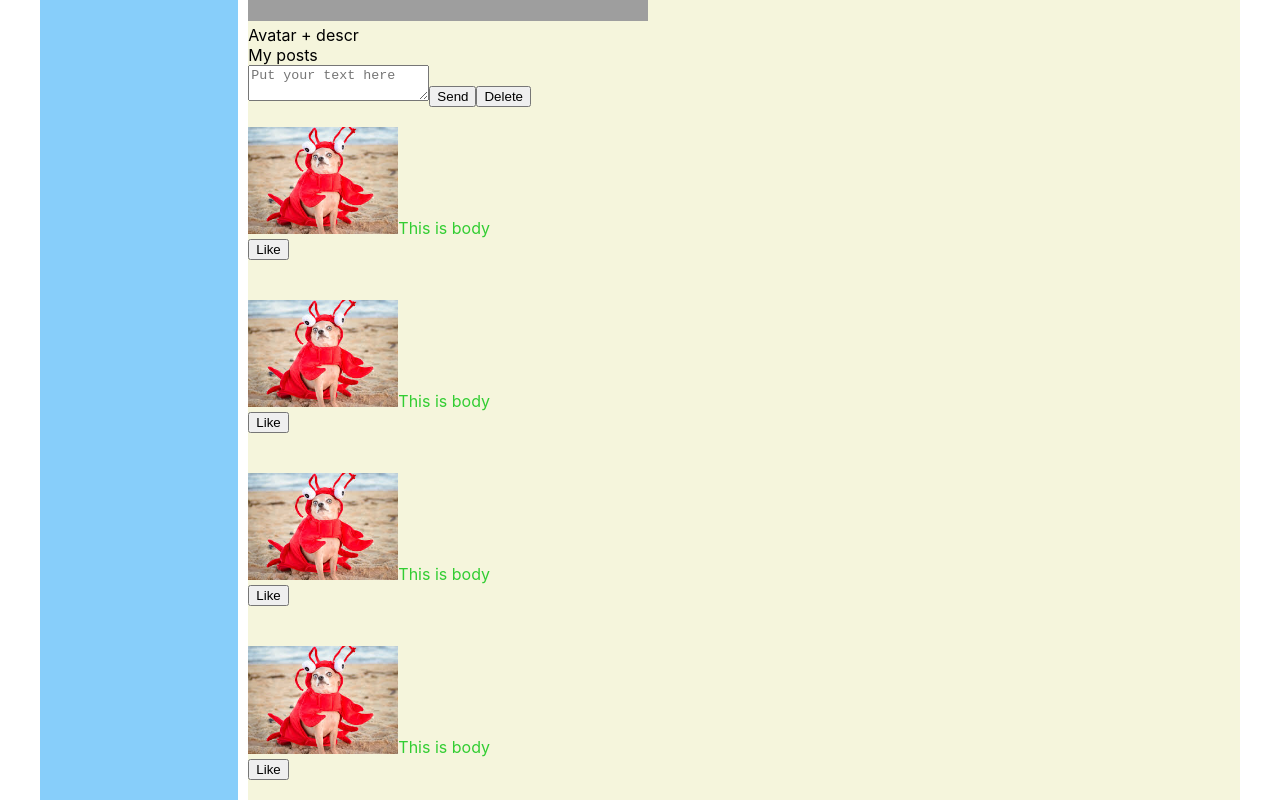
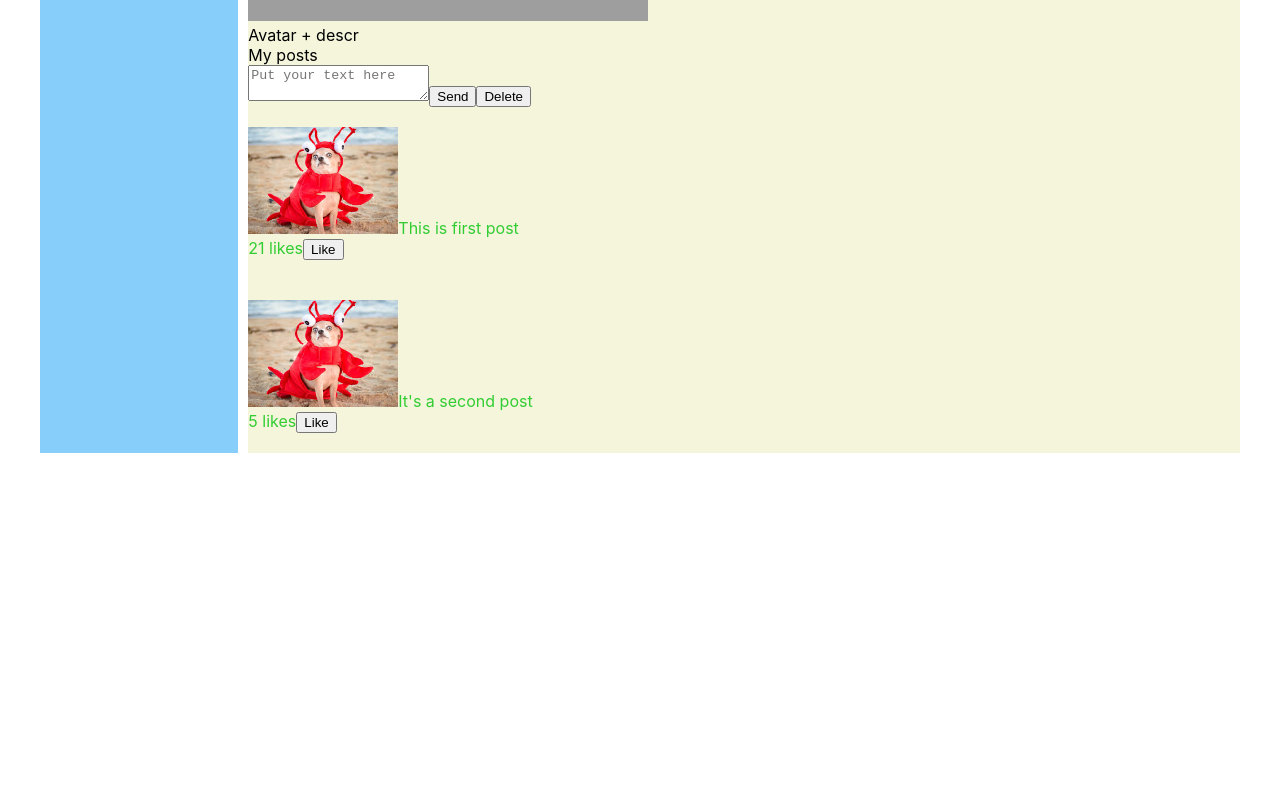
Before and after one commit to aleksandrovskiys/react-wos, a React (Create React App) app: page / in a window 1280 px wide. Shown: the part 349-1149 px from the top of the page. After the commit the page ends 802 px from the top, so only its background shows below. Built offline with nearby package versions, Linux system fonts and the light colour scheme; grey boxes are pictures that could not be loaded.

Commit message:
finished profile

```diff
--- a/src/components/Profile/MyPosts/MyPosts.js
+++ b/src/components/Profile/MyPosts/MyPosts.js
@@ -12,10 +12,8 @@ const MyPosts = () => {
                 <button>Delete</button>
             </div>
             <div className={css.posts}>
-                <Post/>
-                <Post/>
-                <Post/>
-                <Post/>
+                <Post body={'This is first post'} likes={'21'}/>
+                <Post body={'It\'s a second post'} likes={'5'}/>
             </div>
         </div>
     )
```
Also changed, not shown: src/components/Profile/MyPosts/Post/Post.js, 1 other file (tests, documents, lock files or other folders).
